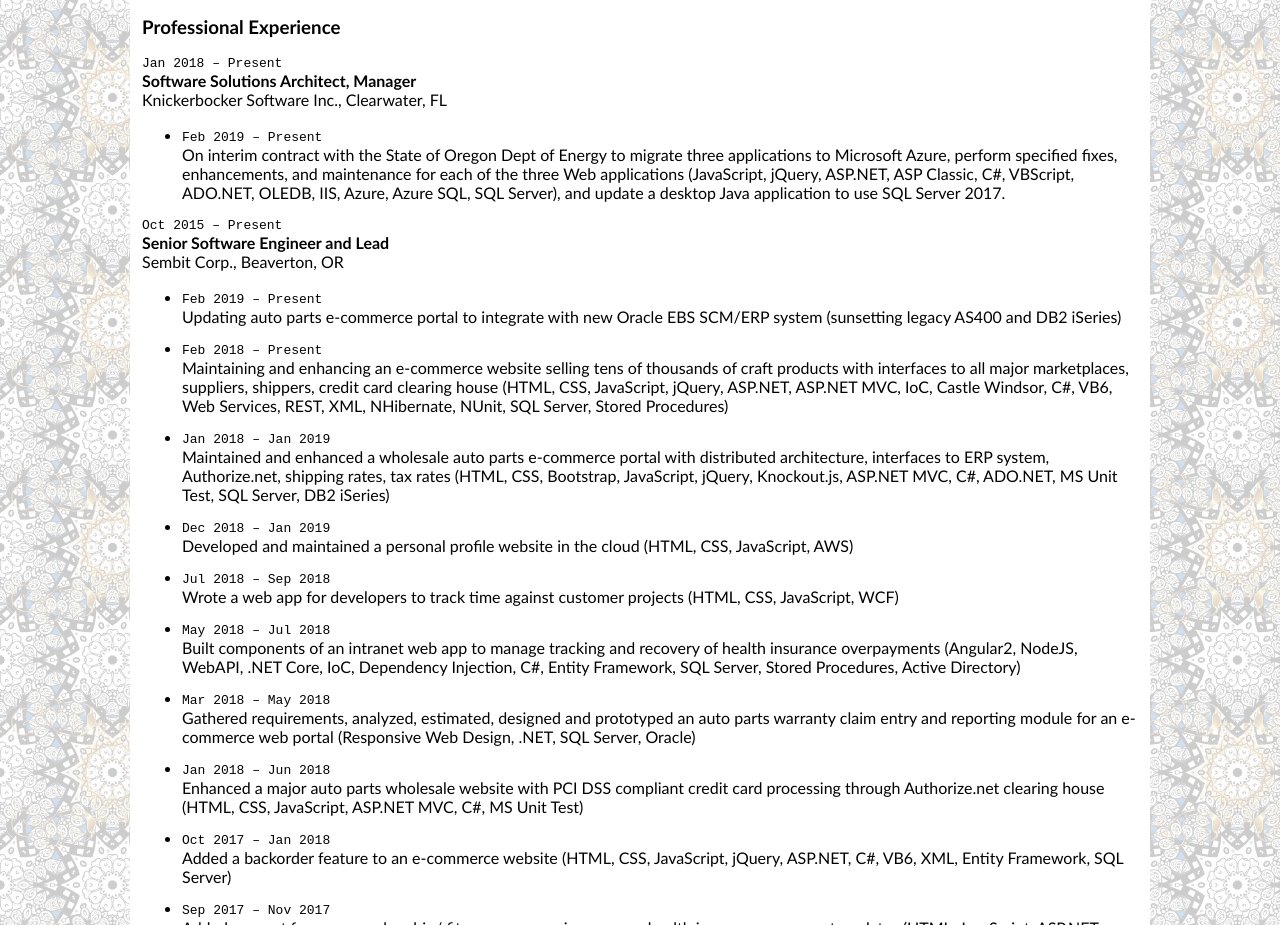
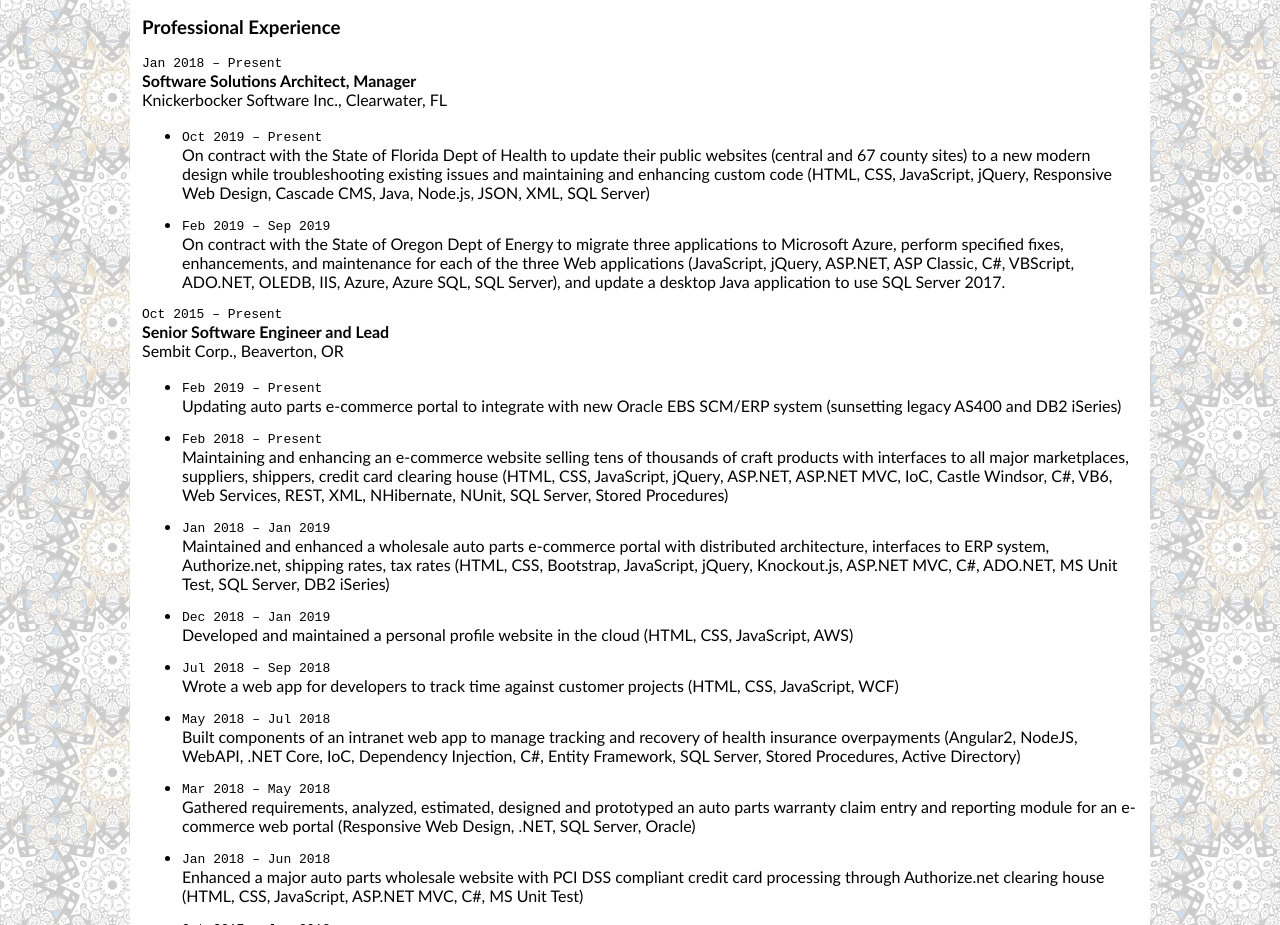
Before and after one commit to gknicker/GlenKnickerbocker, a plain HTML site: page index.html in a window 1280 px wide. Shown: the part 1590-2515 px from the top of the page. Drawn offline with Linux system fonts and the light colour scheme.

Commit message:
added experience working with the Florida Dept of Health

```diff
--- a/index.html
+++ b/index.html
@@ -78,7 +78,12 @@ literacy programs, and drug rehabilitation and prevention programs.
 <h4>Software Solutions Architect, Manager</h4>
 Knickerbocker Software Inc., Clearwater, FL
 <ul>
-	<li><pre>Feb 2019 &ndash; Present</pre> On interim contract with the State of
+	<li><pre>Oct 2019 &ndash; Present</pre> On contract with the State of Florida
+		Dept of Health to update their public websites (central and 67 county sites)
+		to a new modern design while troubleshooting existing issues and maintaining
+		and enhancing custom code (HTML, CSS, JavaScript, jQuery, Responsive Web
+		Design, Cascade CMS, Java, Node.js, JSON, XML, SQL Server)</li>
+	<li><pre>Feb 2019 &ndash; Sep 2019</pre> On contract with the State of
 		Oregon Dept of Energy to migrate three applications to Microsoft Azure,
 		perform specified fixes, enhancements, and maintenance for each of the three
 		Web applications (JavaScript, jQuery, ASP.NET, ASP Classic, C#, VBScript,
```
